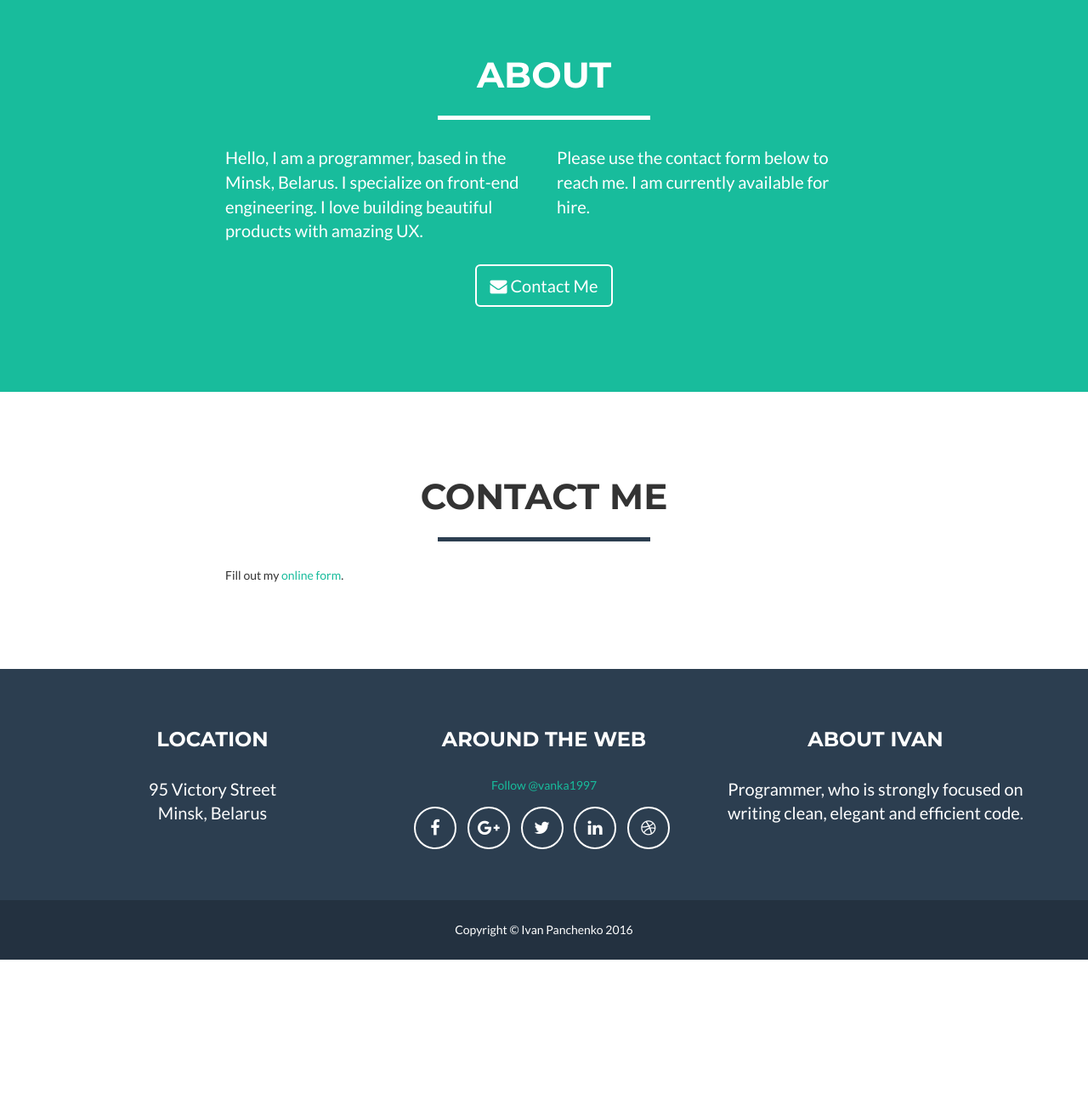
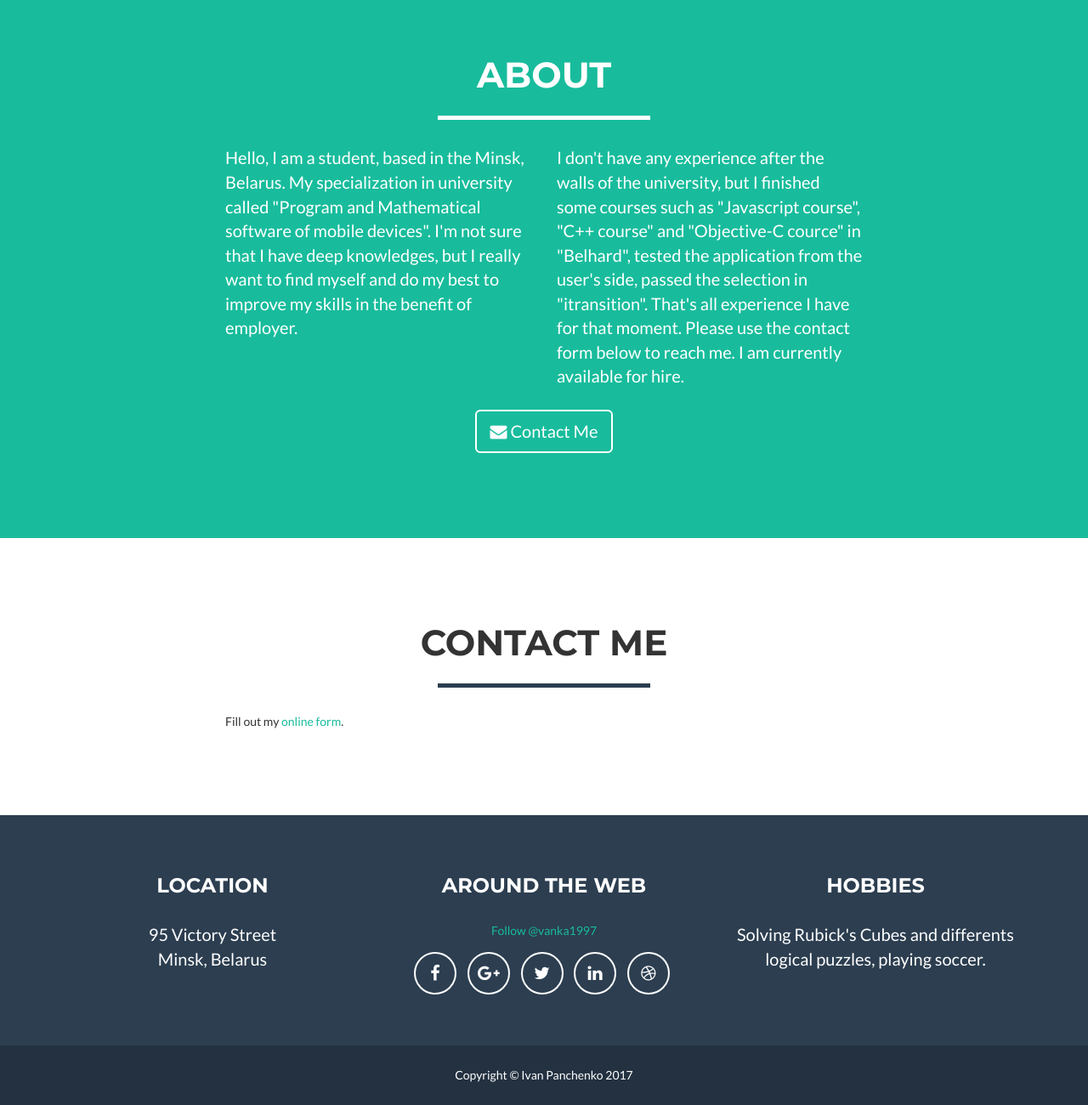
Before and after one commit to VankaPro/ivan-portfolio, a website: page index.html in a window 1280 px wide. Shown: the part 1387-2687 px from the top of the page at 85% size. Before the commit the page ends 2516 px from the top, so only its background shows below. Drawn offline with nearby package versions, Linux system fonts and the light colour scheme; a script that the page names is missing.

Commit message:
Some changes

```diff
--- a/index.html
+++ b/index.html
@@ -85,7 +85,8 @@
                     <div class="intro-text">
                         <span class="name">Ivan Panchenko</span>
                         <hr class="star-light">
-                        <span class="skills">Web Developer - User Experience Designer</span>
+                        <span class="skills"> Third-year student on Mechanics and Mathematics faculty in BSU
+                            (4 years learning program)</span>
                     </div>
                 </div>
             </div>
@@ -147,10 +148,10 @@
             </div>
             <div class="row">
                 <div class="col-lg-4 col-lg-offset-2">
-                    <p>Hello, I am a programmer, based in the Minsk, Belarus. I specialize on front-end engineering. I love building beautiful products with amazing UX.</p>
+                    <p>Hello, I am a student, based in the Minsk, Belarus. My specialization in university called "Program and Mathematical software of mobile devices". I'm not sure that I have deep knowledges, but I really want to find myself and do my best to improve my skills in the benefit of employer.</p>
                 </div>
                 <div class="col-lg-4">
-                    <p> Please use the contact form below to reach me. I am currently available for hire.</p>
+                    <p> I don't have any experience after the walls of the university, but I finished some courses such as "Javascript course", "C++ course" and "Objective-C cource" in "Belhard", tested the application from the user's side, passed the selection in "itransition". That's all experience I have for that moment.  Please use the contact form below to reach me. I am currently available for hire.</p>
                 </div>
                 <div class="col-lg-8 col-lg-offset-2 text-center">
                     <a href="#contact" class="btn btn-lg btn-outline">
@@ -250,8 +251,8 @@ var scr = d.getElementsByTagName(t)[0], par = scr.parentNode; par.insertBefore(s
                         </ul>
                     </div>
                     <div class="footer-col col-md-4">
-                        <h3>About Ivan</h3>
-                        <p>Programmer, who is strongly focused on writing clean, elegant and efficient code.</p>
+                        <h3>Hobbies</h3>
+                        <p>Solving Rubick's Cubes and differents logical puzzles, playing soccer.</p>
                     </div>
                 </div>
             </div>
@@ -260,7 +261,7 @@ var scr = d.getElementsByTagName(t)[0], par = scr.parentNode; par.insertBefore(s
             <div class="container">
                 <div class="row">
                     <div class="col-lg-12">
-                        Copyright &copy; Ivan Panchenko 2016
+                        Copyright &copy; Ivan Panchenko 2017
                     </div>
                 </div>
             </div>
```
